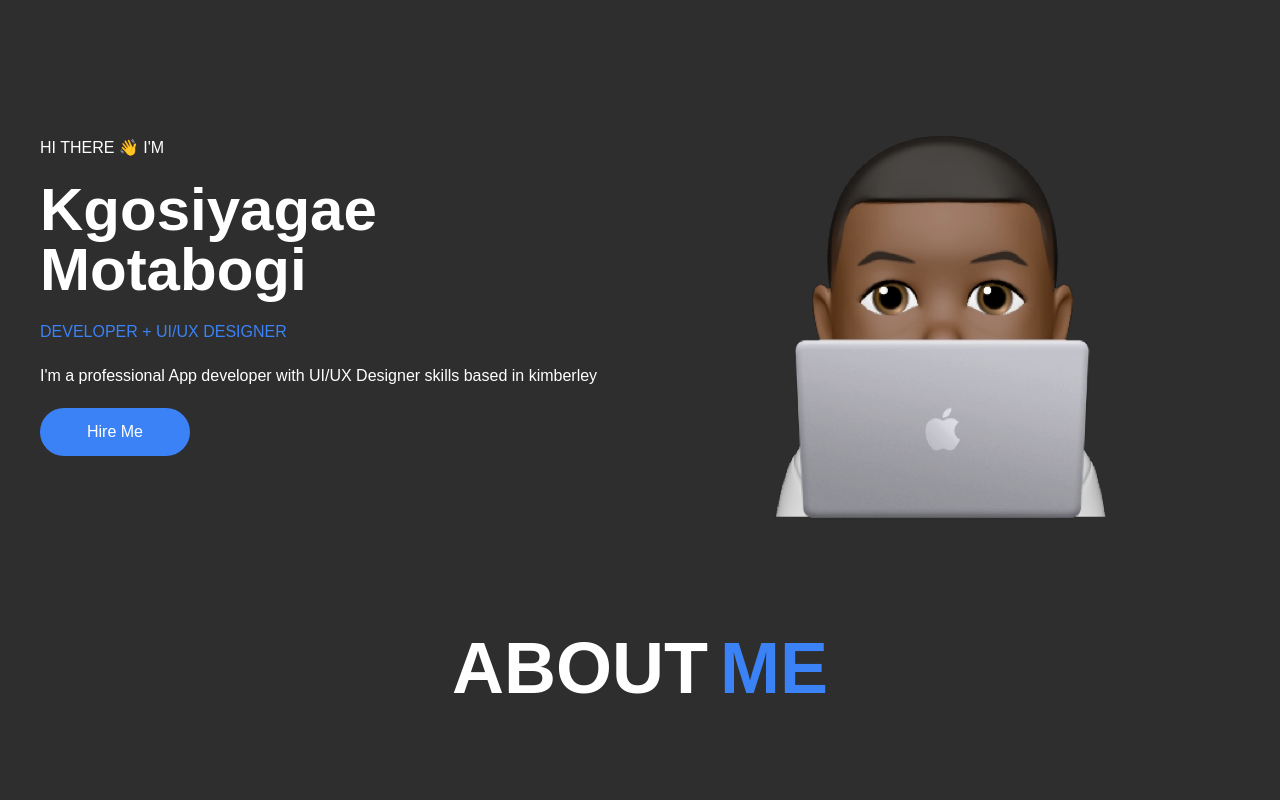
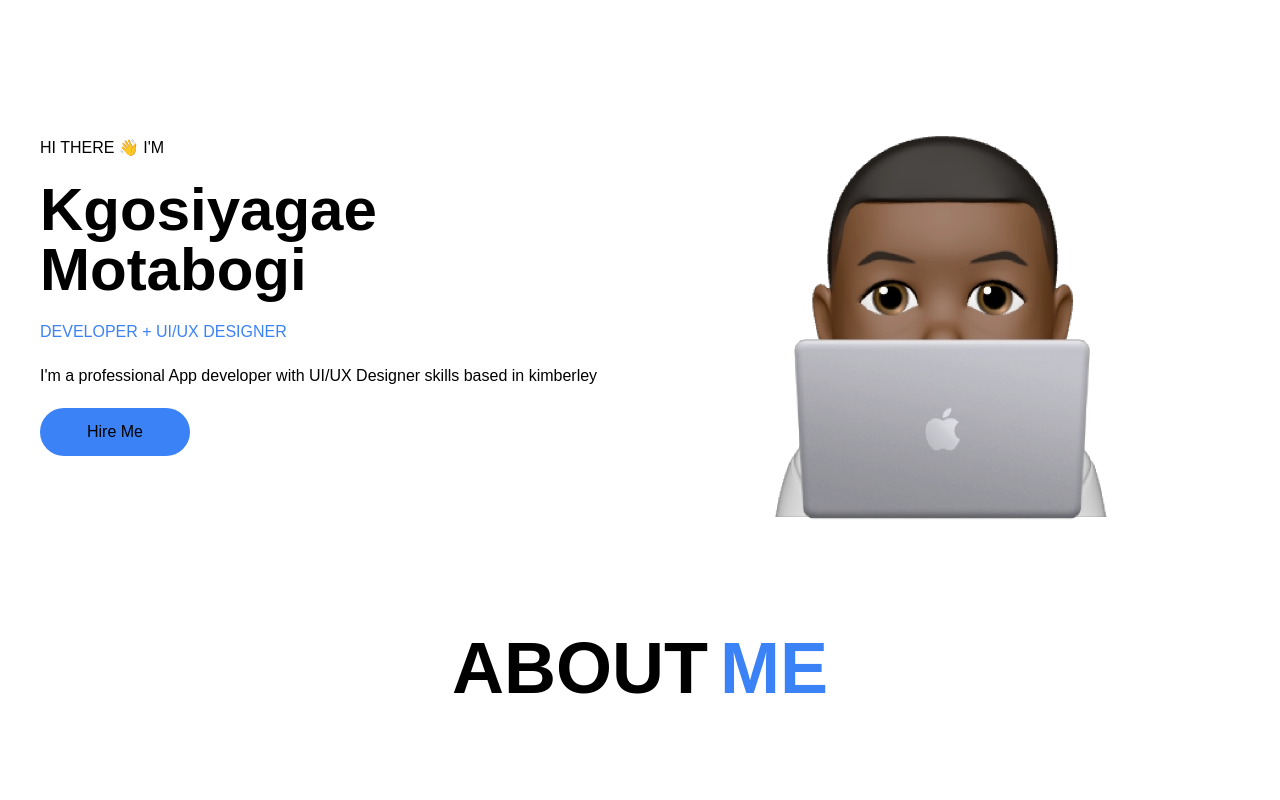
Before and after one commit to KGOSIYAGAE/Web-Profile, a React (Vite) app in the folder frontend/: page / in a window 1280 px wide. Shown: the top 800 px of the page. Built offline with nearby package versions, Linux system fonts and the light colour scheme.

Commit message:
Updated the color theme

```diff
--- a/frontend/src/index.css
+++ b/frontend/src/index.css
@@ -7,8 +7,8 @@
   body {
     margin: 0;
     font-family: "Poppins", sans-serif;
-    color: white;
-    background-color: #2e2e2e;
+    color: black;
+    background-color: white;
     overflow-x: hidden;
   }
 }
```
